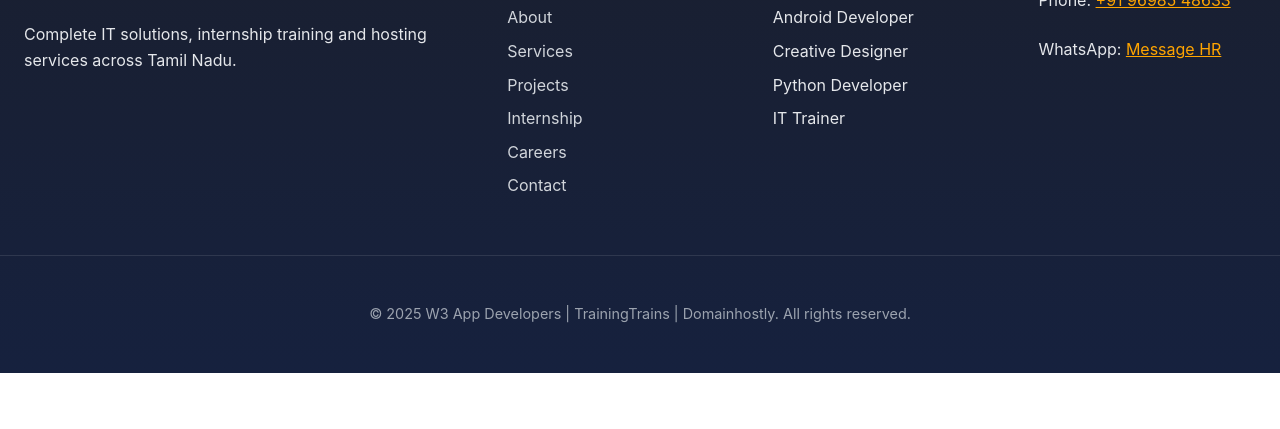
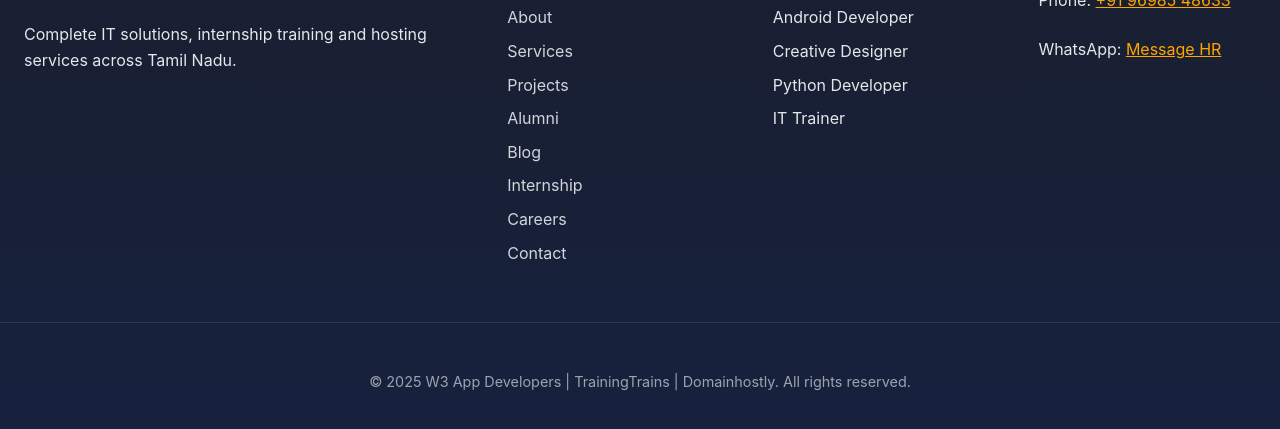
Before and after one commit to Nesika-V/w3app, a plain HTML site: page careers.html in a window 1280 px wide. Shown: the part 4651-5080 px from the top of the page. Before the commit the page ends 5024 px from the top, so only its background shows below. Drawn offline with Linux system fonts and the light colour scheme.

Commit message:
modified

```diff
--- a/careers.html
+++ b/careers.html
@@ -341,6 +341,8 @@
           <li><a href="about.html">About</a></li>
           <li><a href="services.html">Services</a></li>
           <li><a href="portfolio.html">Projects</a></li>
+          <li><a href="alumni.html">Alumni</a></li>
+          <li><a href="blog.html">Blog</a></li>
           <li><a href="internship.html">Internship</a></li>
           <li><a href="careers.html">Careers</a></li>
           <li><a href="contact.html">Contact</a></li>
```
